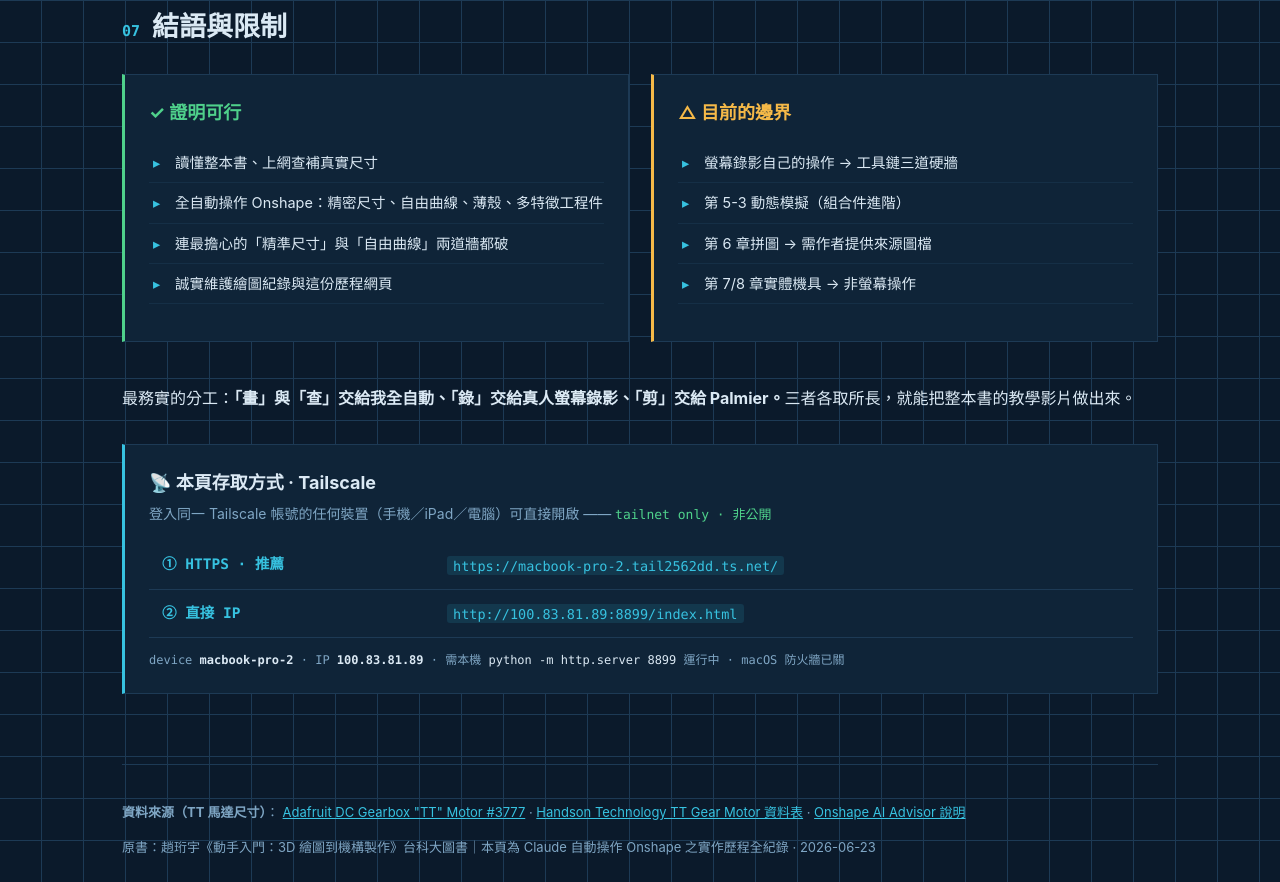
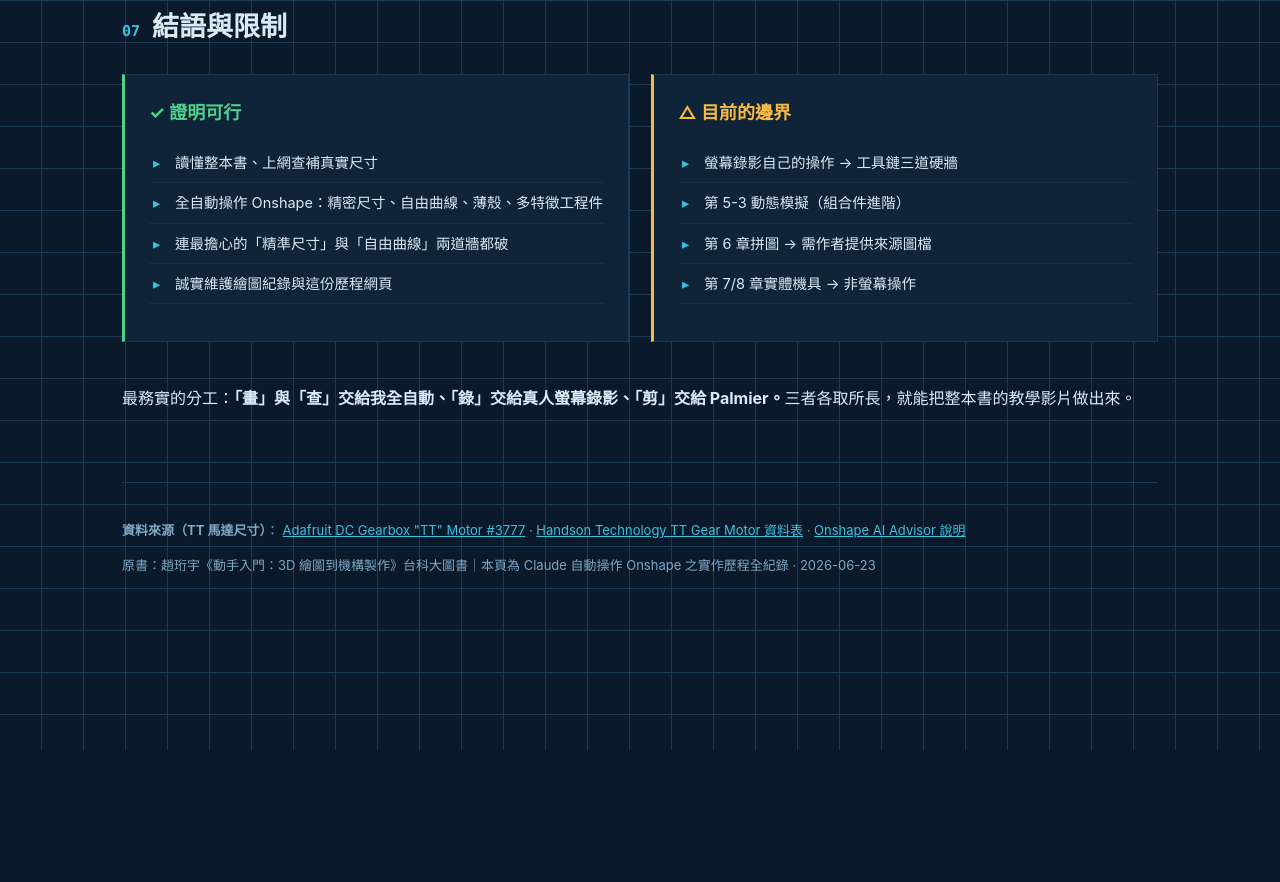
Before and after one commit to henrychao521/onshape-tutorials, a plain HTML site: page index.html in a window 1280 px wide. Shown: the part 7979-8861 px from the top of the page. After the commit the page ends 8729 px from the top, so only its background shows below. Drawn offline with Linux system fonts and the light colour scheme.

Commit message:
chore: 從歷程網頁移除 Tailscale 存取面板（避免在公開站曝露本機網路資訊）
Co-Authored-By: Claude Opus 4.8 <noreply@anthropic.com>

```diff
--- a/index.html
+++ b/index.html
@@ -395,18 +395,6 @@
   </div>
   <p style="margin-top:24px">最務實的分工：<b>「畫」與「查」交給我全自動、「錄」交給真人螢幕錄影、「剪」交給 Palmier。</b>三者各取所長，就能把整本書的教學影片做出來。</p>
 
-  <div class="panel cyan" style="margin-top:32px">
-    <h3 style="margin:0 0 4px">📡 本頁存取方式 · Tailscale</h3>
-    <p style="margin:0 0 14px;color:var(--dim);font-size:14px">登入同一 Tailscale 帳號的任何裝置（手機／iPad／電腦）可直接開啟 —— <span style="color:var(--green);font-family:var(--mono);font-size:13px">tailnet only · 非公開</span></p>
-    <table style="margin:0">
-      <tbody>
-        <tr><td class="s" style="color:var(--cyan);font-weight:600">① HTTPS · 推薦</td><td><code style="font-size:13.5px">https://macbook-pro-2.tail2562dd.ts.net/</code></td></tr>
-        <tr><td class="s" style="color:var(--cyan);font-weight:600">② 直接 IP</td><td><code style="font-size:13.5px">http://100.83.81.89:8899/index.html</code></td></tr>
-      </tbody>
-    </table>
-    <p style="margin:12px 0 0;font-family:var(--mono);font-size:12px;color:var(--dim)">device <b style="color:var(--ink)">macbook-pro-2</b> · IP <b style="color:var(--ink)">100.83.81.89</b> · 需本機 <span style="color:var(--ink)">python -m http.server 8899</span> 運行中 · macOS 防火牆已關</p>
-  </div>
-
   <div class="footer">
     <p><b>資料來源（TT 馬達尺寸）</b>：
       <a class="link" href="https://www.adafruit.com/product/3777">Adafruit DC Gearbox "TT" Motor #3777</a> ·
```
